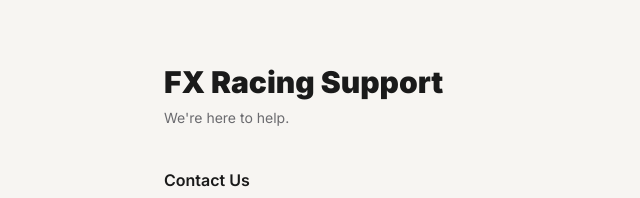
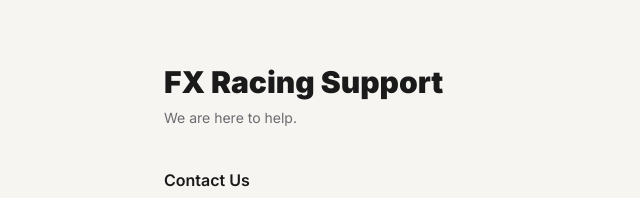
Before and after one commit to gibouu/f10_fantasy, a Next.js app: page /support in a window 1280 px wide. Shown: the top 198 px of the page, without its empty margins (280-920 px from the left). Built offline with nearby package versions, Linux system fonts and the light colour scheme; no server answers.

Commit message:
fix: escape apostrophe in support page

```diff
--- a/src/app/support/page.tsx
+++ b/src/app/support/page.tsx
@@ -6,7 +6,7 @@ export default function SupportPage() {
   return (
     <main className="min-h-screen bg-background px-6 py-16 max-w-2xl mx-auto">
       <h1 className="text-3xl font-black mb-2">FX Racing Support</h1>
-      <p className="text-sm text-muted-foreground mb-10">We're here to help.</p>
+      <p className="text-sm text-muted-foreground mb-10">We are here to help.</p>
 
       <section className="space-y-8 text-sm leading-relaxed">
         <div>
```
